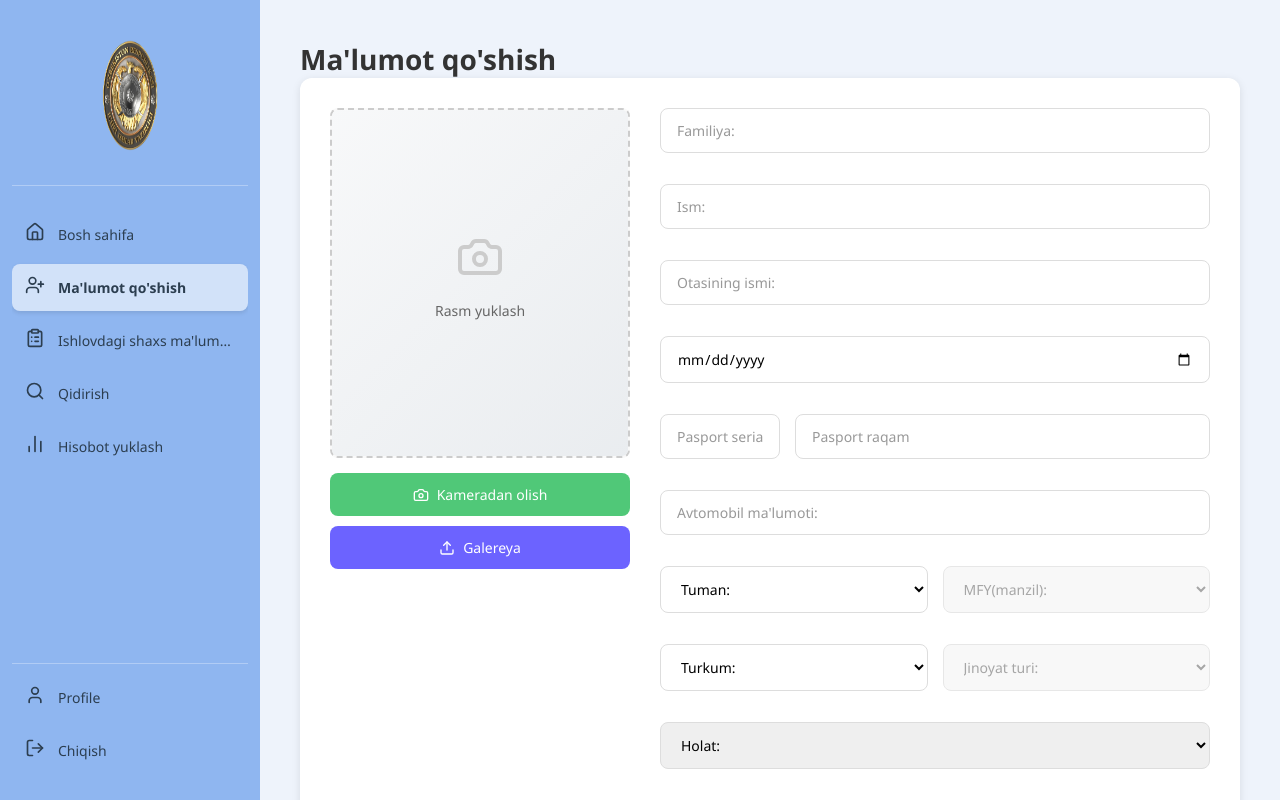
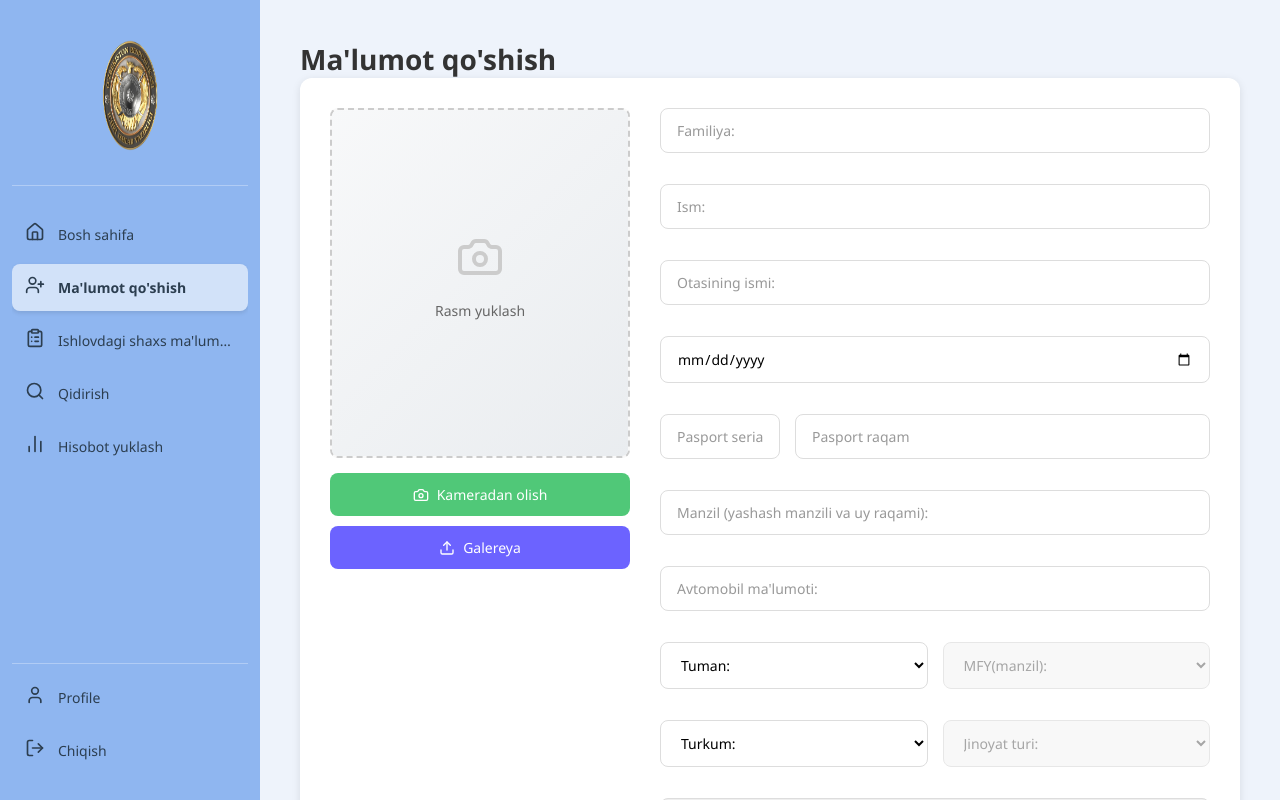
Before and after one commit to solijonov2209/figurant, a React (Vite) app: page /add-person in a window 1280 px wide. Built offline with nearby package versions, Linux system fonts and the light colour scheme; sample sign-in values are in the browser's storage.

Commit message:
feat: revert to single date input and add address field
- Reverted birth date to single date input field
- Added address field for residential address and house number
- Simplified date input for better UX

```diff
--- a/src/pages/AddPerson.jsx
+++ b/src/pages/AddPerson.jsx
@@ -20,6 +20,7 @@ export default function AddPerson() {
     birthDate: "",
     passportSerial: "",
     passportNumber: "",
+    address: "",
     carInfo: "",
     districtId: "",
     mahallaId: "",
@@ -237,10 +238,12 @@ export default function AddPerson() {
       birthDate: "",
       passportSerial: "",
       passportNumber: "",
+      address: "",
       carInfo: "",
       districtId: user.role === "JQB_ADMIN" ? user.districtId : "",
       mahallaId: user.role === "MAHALLA_INSPECTOR" ? user.mahallaId : "",
       crimeTypeId: "",
+      holat: "",
       additionalInfo: ""
     });
     setSelectedCategoryId("");
@@ -378,6 +381,15 @@ export default function AddPerson() {
                 maxLength="7"
                 required
                 className="passport-number"
+              />
+            </div>
+
+            <div className="form-row">
+              <input
+                type="text"
+                placeholder="Manzil (yashash manzili va uy raqami):"
+                value={formData.address}
+                onChange={(e) => setFormData({ ...formData, address: e.target.value })}
               />
             </div>
 
```
